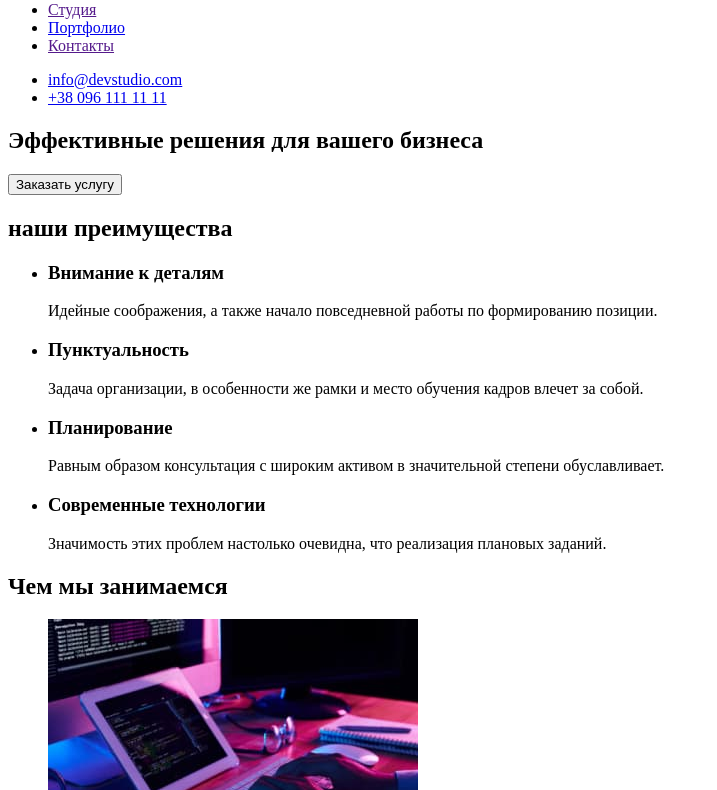
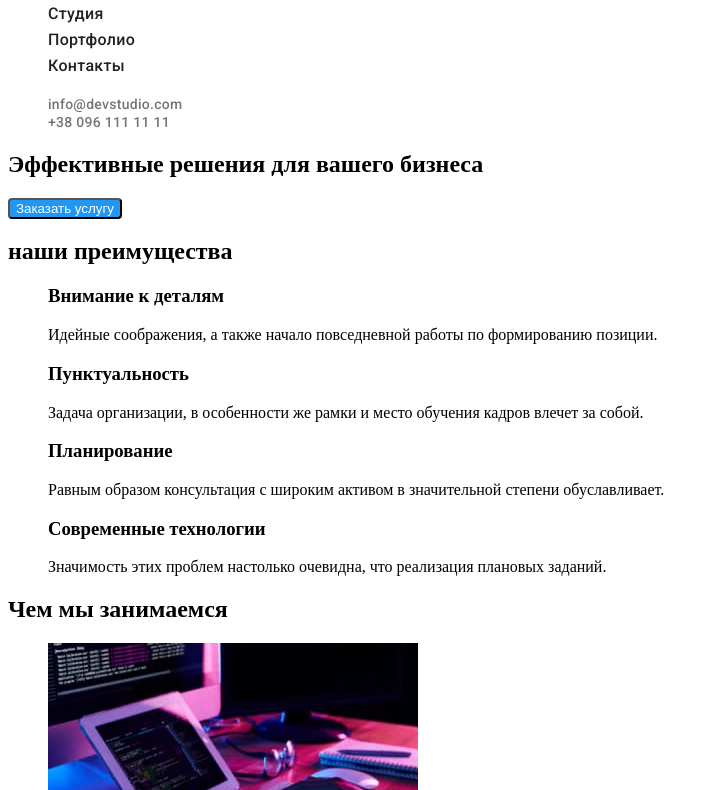
Before and after one commit to Pasha748/goit-markup-hw-02, a plain HTML site: page index.html in a window 1280 px wide. Shown: the part 54-844 px from the top of the page, without its empty margins (0-717 px from the left). Drawn offline with Linux system fonts and the light colour scheme; a web font is replaced by a local one.

Commit message:
make header

```diff
--- a/css/styles.css
+++ b/css/styles.css
@@ -1,7 +1,21 @@
+:root {
+  --brand-color: #2196f3;
+}
+
 body {
-  background-color: ##ffffff;
+  background-color: #ffffff;
 }
+a {
+  text-decoration: none;
+}
+li {
+  list-style-type: none;
+}
+
+/* шапка сайта */
+
 .logo {
+  font-weight: 700;
   color: #000000;
   font-family: Raleway;
   font-style: normal;
@@ -9,18 +23,61 @@ body {
   font-size: 26px;
   line-height: 31px;
 }
+
 .logo-web {
   color: #2196f3;
-  font-family: Raleway;
+}
+
+.nav-link {
+  color: #212121;
+  font-family: Roboto;
   font-style: normal;
-  font-weight: bold;
-  font-size: 26px;
-  line-height: 31px;
+  font-weight: 500;
+  font-size: 16px;
+  line-height: 1.62;
+  letter-spacing: 0.02em;
 }
+.nav-link:hover,
+.nav-linl:focus {
+  color: #2196f3;
+  font-family: Roboto;
+  font-style: normal;
+  font-weight: 500;
+  font-size: 16px;
+  line-height: 1.62;
+  letter-spacing: 0.02em;
+}
+
+.contacts {
+  color: #757575;
+  font-family: Roboto;
+  font-style: normal;
+  font-weight: 500;
+  font-size: 14px;
+  line-height: 1.14;
+  letter-spacing: 0.02em;
+}
+.contacts:hover,
+.contacts:focus {
+  color: #2196f3;
+}
+
+.hero-button {
+  color: #ffffff;
+  background-color: #2196f3;
+  cursor: pointer;
+  border-radius: 4px;
+}
+
 button:hover,
 button:focus {
   color: #ffffff;
   background-color: #2196f3;
+  cursor: pointer;
+  border-radius: 4px;
 }
-.button {
+button {
+  color: #212121;
+  background-color: #f5f4fa;
+  border-radius: 4px;
 }
--- a/index.html
+++ b/index.html
@@ -8,7 +8,7 @@
     <title>Document</title>
     <link rel="stylesheet" href="./css/styles.css" />
     <link
-        href=href="https://fonts.googleapis.com/css2?family=Raleway:wght@700&family=Roboto:wght@400;500;700;900&display=swap"
+        href="https://fonts.googleapis.com/css2?family=Raleway:wght@700&family=Roboto:wght@400;500;700;900&display=swap"
         rel="stylesheet">
 </head>
 
@@ -19,22 +19,22 @@
                 <span class="logo-web">Web</span>Studio
             </a>
             <ul>
-                <li><a href="">Студия</a></li>
-                <li><a href="./portfolio.html">Портфолио</a></li>
-                <li><a href="">Контакты</a></li>
+                <li><a class="nav-link" href="">Студия</a></li>
+                <li><a class="nav-link" href="./portfolio.html">Портфолио</a></li>
+                <li><a class="nav-link" href="">Контакты</a></li>
             </ul>
         </nav>
 
         <ul>
-            <li><a href="mailto:info@devstudio.com">info@devstudio.com</a></li>
-            <li><a href="tel:+380961111111">+38 096 111 11 11</a></li>
+            <li><a class="contacts" href="mailto:info@devstudio.com">info@devstudio.com</a></li>
+            <li><a class="contacts" href="tel:+380961111111">+38 096 111 11 11</a></li>
         </ul>
 
 
     </header>
     <section>
         <h1>Эффективные решения для вашего бизнеса</h1>
-        <button type="button">Заказать услугу</button>
+        <button class="hero-button" type="button">Заказать услугу</button>
     </section>
 
     <section>
@@ -99,8 +99,8 @@
         </ul>
     </section>
     <footer>
-        <a href="/">
-            WebStudio
+        <a href="/" class="logo">
+            <span class="logo-web">Web</span>Studio
         </a>
         <address>
             <ul>
```
Also changed, not shown: portfolio.html (+10 -10 lines).
